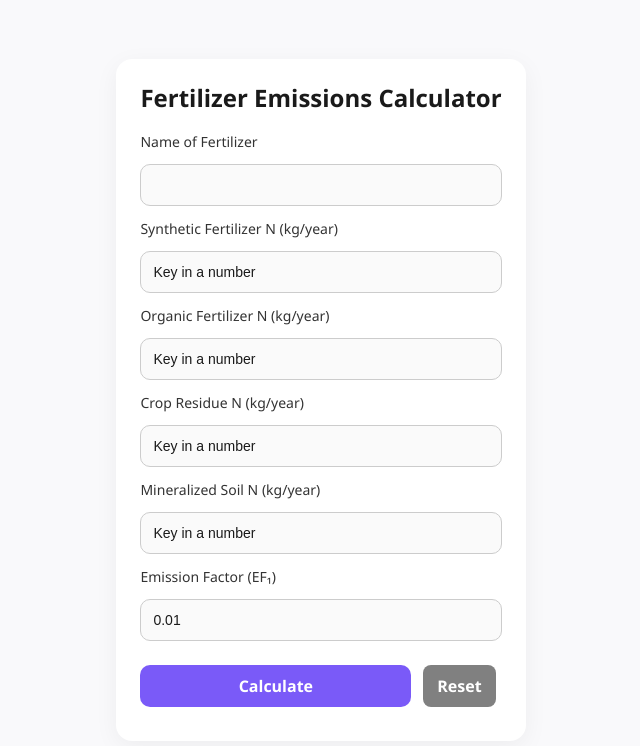
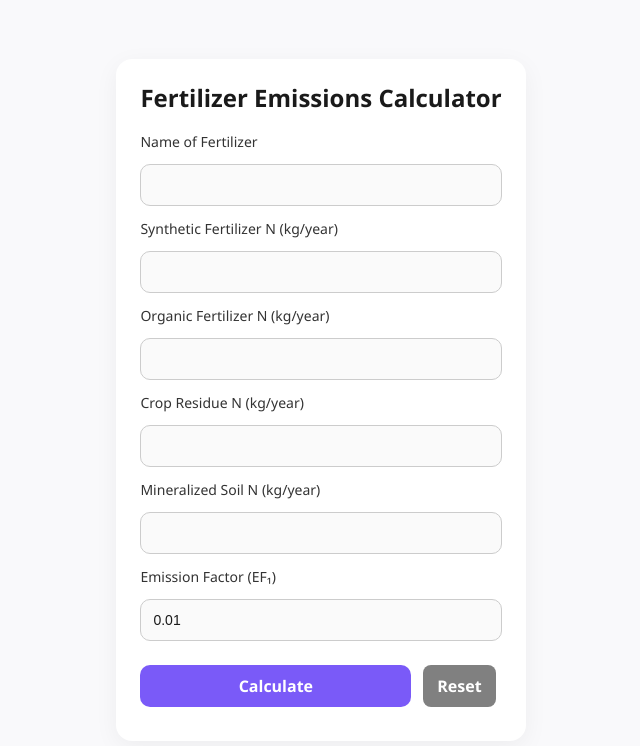
Before and after one commit to Shannen2020/blue_lagoon, a React (Vite) app: page / in a window 1280 px wide. Shown: the top 746 px of the page, without its empty margins (299-939 px from the left). Built offline with nearby package versions, Linux system fonts and the light colour scheme.

Commit message:
add validation

```diff
--- a/src/App.css
+++ b/src/App.css
@@ -202,3 +202,10 @@ body {
   flex-direction: column;
   gap: 20px;
 }
+
+.error-message {
+  color: #e94e4e;
+  font-size: 12px;
+  margin-top: -8px;
+  margin-bottom: 8px;
+}
--- a/src/components/n2dropdown.jsx
+++ b/src/components/n2dropdown.jsx
@@ -7,11 +7,27 @@ const Dropdown = () => {
     const [fon, setFon] = useState("")
     const [fcr, setFcr] = useState("")
     const [fsom, setFsom] = useState("")
-    const [ef1, setEf1] = useState(0.01)
+    const [ef1, setEf1] = useState("0.01")
     const[result, setResult] = useState(null)
     const[history, setHistory] = useState([])
+    const [errors, setErrors] = useState({})
 
     const handleCalculate = () => {
+        const newErrors = {};
+        if (isNaN(fsn) || fsn==='') newErrors.fsn = 'Valid number only!'
+        if (isNaN(fon) || fon==='') newErrors.fon = 'Valid number only!'
+        if (isNaN(fcr) || fcr==='') newErrors.fcr = 'Valid number only!'
+        if (isNaN(fsom) || fsom==='') newErrors.fsom = 'Valid number only!'
+        if (isNaN(ef1) || ef1==='') newErrors.ef1 = 'Valid number only!'
+
+        if (Object.keys(newErrors).length > 0) {
+            setErrors(newErrors);
+            return;
+          }
+
+          setErrors({});
+
+
         const value = calculateEmissions(fsn, fon, fcr, fsom, ef1)
         setResult(value)
 
@@ -21,14 +37,16 @@ const Dropdown = () => {
         setHistory(prev => [newEntry, ...prev.slice(0, 2)])
     }
 
+
     const handleReset = () => {
         setName("")
         setFsn("")
         setFon("")
         setFcr("")
         setFsom("")
-        setEf1(0.01)
+        setEf1("0.01")
         setResult(null)
+        setErrors({})
     }
 
     const handleExport = () => {
@@ -63,44 +81,50 @@ const Dropdown = () => {
 
                 <label className = 'input-params'>Synthetic Fertilizer N (kg/year) </label>
                 <input
-                type = 'number'
-                placeholder='Key in a number'
+                type = 'text'
+                placeholder=''
                 value={fsn}
                 onChange={(event)=>
                 setFsn(event.target.value)}
                 />
+                {errors.fsn && <p className="error-message">{errors.fsn}</p>}
 
                 <label className = 'input-params'>Organic Fertilizer N (kg/year)</label>
                 <input
-                type="number"
-                placeholder='Key in a number'
+                type="text"
+                placeholder=''
                 value={fon}
                 onChange={(event)=> setFon(event.target.value)}
                 />
+                {errors.fon && <p className="error-message">{errors.fon}</p>}
 
                 <label className = 'input-params'>Crop Residue N (kg/year)</label>
                 <input
-                type='number'
-                placeholder='Key in a number'
+                type='text'
+                placeholder=''
                 value={fcr}
                 onChange={(event)=>setFcr(event.target.value)}
                 />
+                {errors.fcr && <p className="error-message">{errors.fcr}</p>}
 
                 <label className = 'input-params'>Mineralized Soil N (kg/year)</label>
                 <input
-                type='number'
-                placeholder='Key in a number'
+                type='text'
+                placeholder=''
                 value={fsom}
                 onChange={(event)=>setFsom(event.target.value)}
                 />
+                {errors.fsom && <p className="error-message">{errors.fsom}</p>}
 
                 <label className = 'input-params'>Emission Factor (EF₁)</label>
                 <input
-                type='number'
+                type='text'
                 placeholder='0.001'
                 value={ef1}
                 onChange={(event)=>setEf1(event.target.value)}
                 />
+                {errors.ef1 && <p className="error-message">{errors.ef1}</p>}
+
                 <div className="button-row">
                     <button className="calcButton" onClick={handleCalculate}>Calculate</button>
                     <button className="resetButton"onClick={handleReset}>Reset</button>
```
